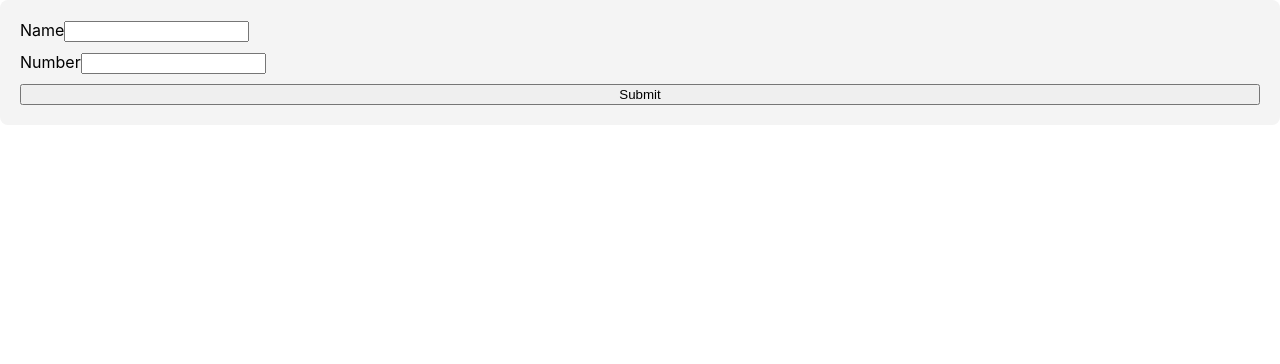
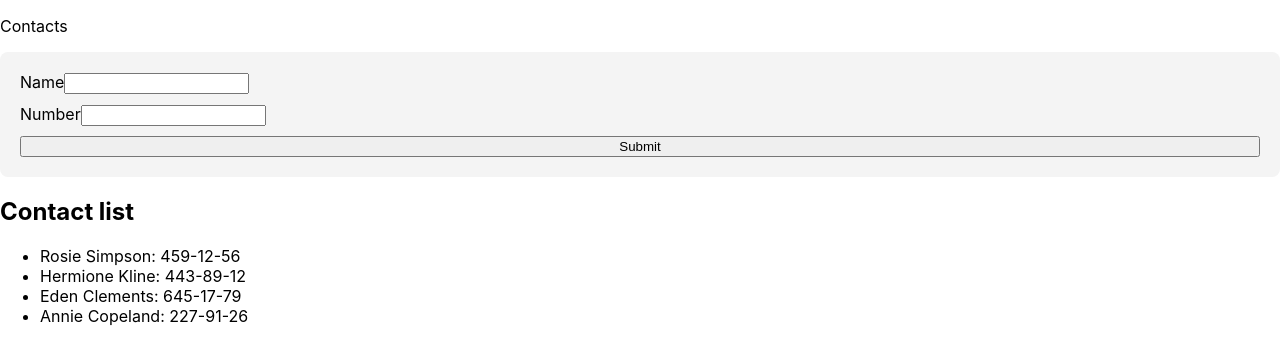
Before and after one commit to DanikJA/goit-react-hw-02-phonebook, a React (Create React App) app: page / in a window 1280 px wide. Shown: the top 364 px of the page. Built offline with nearby package versions, Linux system fonts and the light colour scheme.

Commit message:
created function for adding elements

```diff
--- a/src/components/App.jsx
+++ b/src/components/App.jsx
@@ -23,10 +23,16 @@ export class App extends Component {
     number: '',
   };
 
-  addNumber = () => {};
+  addNumber = newContact => {
+    this.setState(prevState => ({
+      contacts: [...prevState.contacts, newContact],
+    }));
+  };
+
   render() {
     return (
       <div>
+        <p>Contacts</p>
         <Formik
           initialValues={{
             name: '',
@@ -34,7 +40,12 @@ export class App extends Component {
           }}
           validationSchema={numbersSchema}
           onSubmit={(values, actions) => {
-            console.log(values);
+            const newContact = {
+              id: nanoid(),
+              name: values.name,
+              number: values.number,
+            };
+            this.addNumber(newContact);
             actions.resetForm();
           }}
         >
@@ -54,6 +65,15 @@ export class App extends Component {
             <button type="submit">Submit</button>
           </StyledForm>
         </Formik>
+
+        <h2>Contact list</h2>
+        <ul>
+          {this.state.contacts.map(contact => (
+            <li key={contact.id}>
+              {contact.name}: {contact.number}
+            </li>
+          ))}
+        </ul>
       </div>
     );
   }
```
